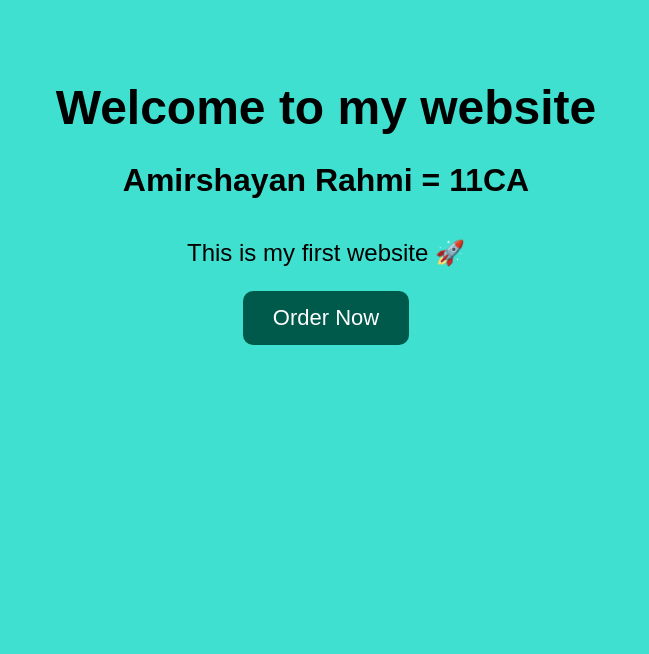
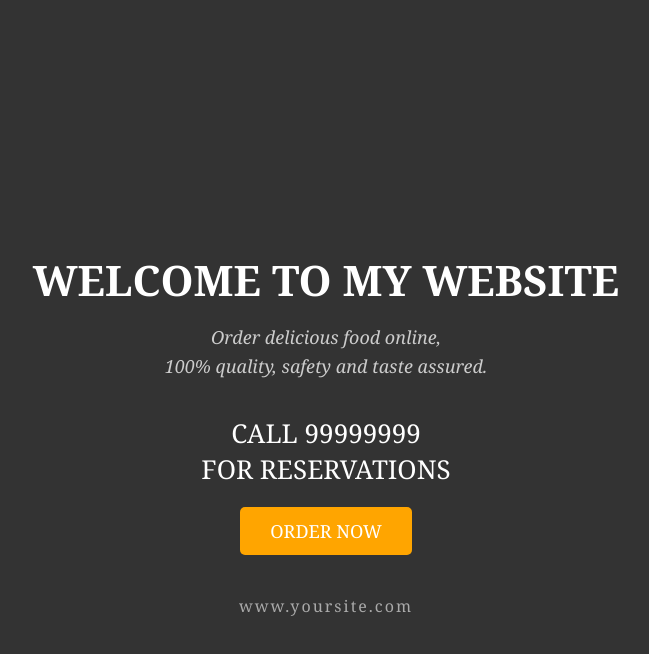
Before and after one commit to Amirshayan88/amirshayanrahmi.github.io, a plain HTML site: page index.html in a window 1280 px wide. Shown: the whole page, without its empty margins (314-963 px from the left). Drawn offline with Linux system fonts and the light colour scheme.

Commit message:
Update index.html

```diff
--- a/index.html
+++ b/index.html
@@ -2,64 +2,90 @@
 <html lang="en">
 <head>
     <meta charset="UTF-8">
-<title>My Website</title>
+    <title>Welcome</title>
 
     <style>
         body {
-        background-color: turquoise;
-        font-family: Arial, sans-serif;
+            margin: 0;
+            padding: 0;
+            background: #333;
+            color: white;
+            font-family: Georgia, serif;
             text-align: center;
-        color: black;
-        margin-top: 80px;
+        }
+
+        .hero {
+            min-height: 100vh;
+            display: flex;
+            flex-direction: column;
+            justify-content: center;
+            align-items: center;
+            padding: 20px;
         }
 
         h1 {
-        font-size: 48px;
-        margin-bottom: 10px;
+            font-size: 42px;
+            margin-bottom: 15px;
         }
 
-    h2 {
-        font-size: 32px;
-        margin-bottom: 40px;
+        .subtitle {
+            font-style: italic;
+            color: #ccc;
+            max-width: 450px;
+            line-height: 1.6;
+            margin-bottom: 35px;
+            font-size: 18px;
         }
 
-    p {
-        font-size: 24px;
+        .phone {
+            font-size: 26px;
+            margin-bottom: 20px;
         }
 
-    #orderBtn {
-        padding: 14px 30px;
-        font-size: 22px;
-        border-radius: 10px;
-        border: none;
-        color: white;
-        cursor: pointer;
-        background-color: green;
-        transition: background-color 0.5s;
+        .btn {
+            background: orange;
+            color: #fff;
+            text-decoration: none;
+            padding: 12px 30px;
+            border-radius: 5px;
+            font-size: 18px;
+            transition: 0.3s;
+        }
+
+        .btn:hover {
+            background: darkorange;
+        }
+
+        .site {
+            margin-top: 40px;
+            color: #aaa;
+            letter-spacing: 2px;
         }
     </style>
 </head>
 
-
 <body>
 
-<h1>Welcome to my website</h1>
-<h2>Amirshayan Rahmi = 11CA</h2>
+<div class="hero">
 
-<p>This is my first website 🚀</p>
+    <h1>WELCOME TO MY WEBSITE</h1>
 
-<button id="orderBtn">Order Now</button>
+    <div class="subtitle">
+        Order delicious food online,<br>
+        100% quality, safety and taste assured.
+    </div>
 
+    <div class="phone">
+        CALL 99999999 <br> FOR RESERVATIONS
+    </div>
 
-<script>
-    const colors = ["green", "blue", "red"];
-    let i = 0;
+    <a class="btn" href="#">ORDER NOW</a>
 
-    setInterval(() => {
-        document.getElementById("orderBtn").style.backgroundColor = colors[i];
-        i = (i + 1) % colors.length;
-    }, 1000);
-</script>
+    <div class="site">
+        www.yoursite.com
+    </div>
+
+</div>
 
 </body>
 </html>
```
Lines whose indentation alone changed are shown as unchanged.
